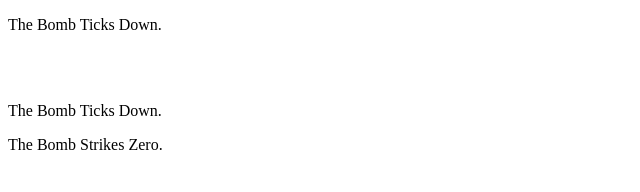
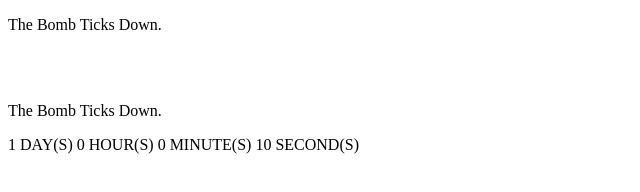
Before and after one commit to bionik-aster/thebombticksdown, a plain HTML site: page index.html in a window 1280 px wide. Shown: the whole page, without its empty margins (0-640 px from the left). Drawn offline with Linux system fonts and the light colour scheme.

Commit message:
Update index.html

```diff
--- a/index.html
+++ b/index.html
@@ -18,7 +18,7 @@
   </body>
   <script>
     // Set the date we're counting down to
-    var countDownDate = new Date("Mar 21, 2024 17:00:00").getTime();
+    var countDownDate = new Date("Mar 21, 2025 17:00:00").getTime();
 
     // Update the count down every 1 second
     var x = setInterval(function() {
```
